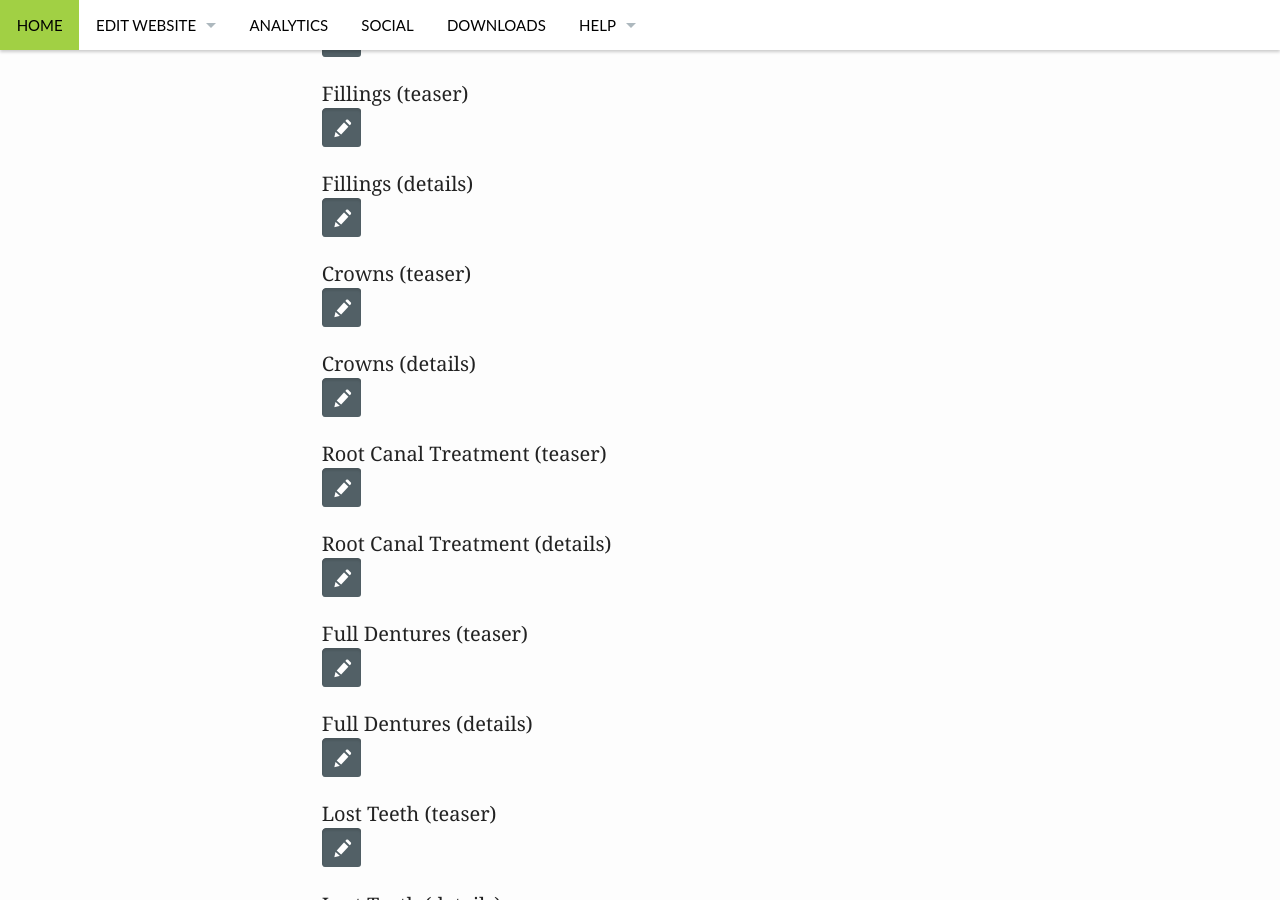
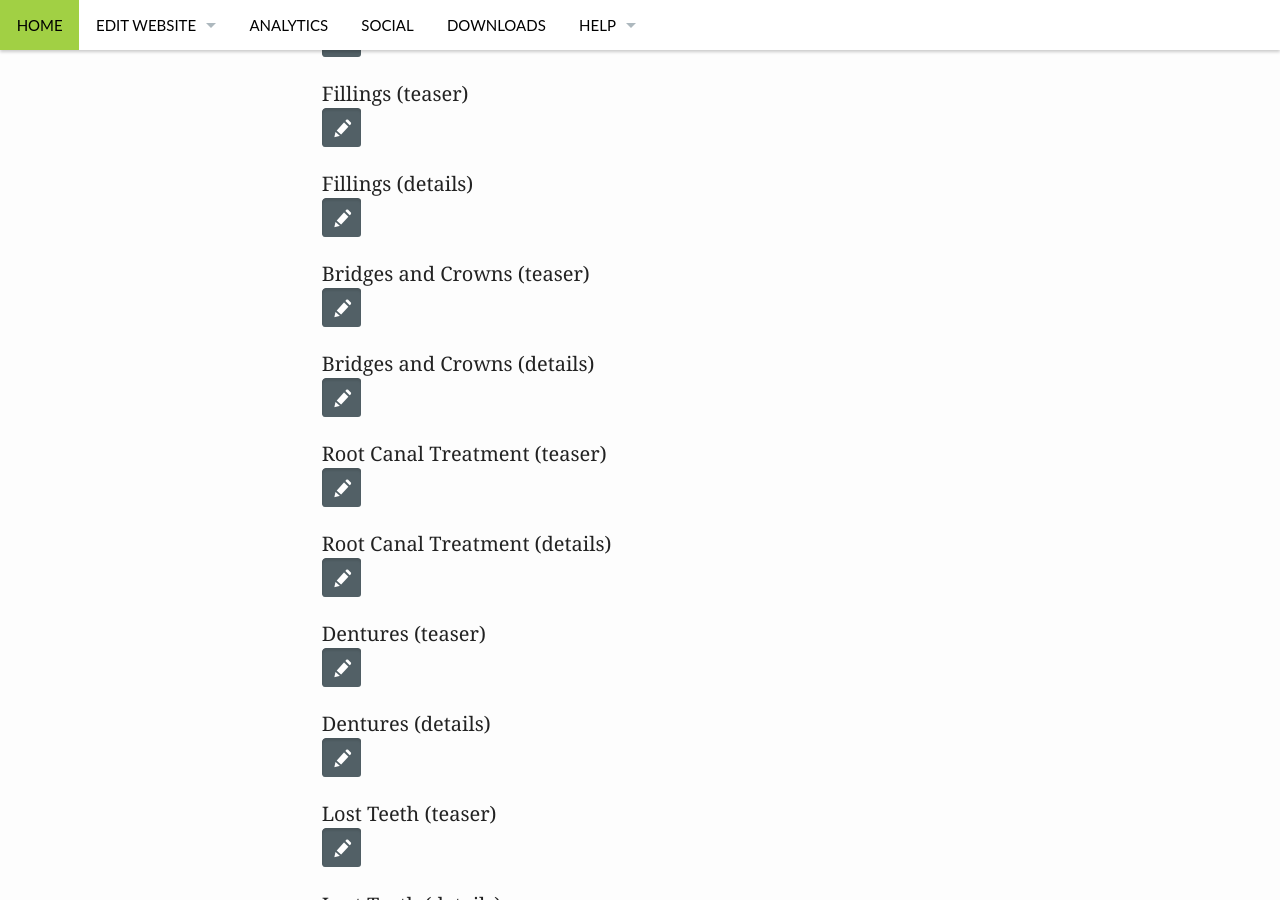
Before and after one commit to islanddentalservices/ids-console, a Jekyll site: the page built from pages/edit-content-services.md, in a window 1280 px wide and 900 px high, scrolled down 1001 px. Built offline with Jekyll 4.4.1, drawn with Linux system fonts in a browser that asks for light colours.

Commit message:
title changes

```diff
--- a/pages/edit-content-services.md
+++ b/pages/edit-content-services.md
@@ -31,10 +31,10 @@ permalink: "/edit-content-services/"
 <a href="http://prose.io/{% include config/target-website-prose-url %}/edit/gh-pages/_includes/user-edit/Services-Details-Fillings.md"><img src="{{ site.urlimg }}/edit-button.png"  alt="" border="0" /></a>
 
 
-#### Crowns (teaser)
+#### Bridges and Crowns (teaser)
 <a href="http://prose.io/{% include config/target-website-prose-url %}/edit/gh-pages/_includes/user-edit/Services-Teaser-Crowns.md"><img src="{{ site.urlimg }}/edit-button.png"  alt="" border="0" /></a>
 
-#### Crowns (details)
+#### Bridges and Crowns (details)
 <a href="http://prose.io/{% include config/target-website-prose-url %}/edit/gh-pages/_includes/user-edit/Services-Details-Crowns.md"><img src="{{ site.urlimg }}/edit-button.png"  alt="" border="0" /></a>
 
 
@@ -45,10 +45,10 @@ permalink: "/edit-content-services/"
 <a href="http://prose.io/{% include config/target-website-prose-url %}/edit/gh-pages/_includes/user-edit/Services-Details-Root-Canals.md"><img src="{{ site.urlimg }}/edit-button.png"  alt="" border="0" /></a>
 
 
-#### Full Dentures (teaser)
+#### Dentures (teaser)
 <a href="http://prose.io/{% include config/target-website-prose-url %}/edit/gh-pages/_includes/user-edit/Services-Teaser-Dentures.md"><img src="{{ site.urlimg }}/edit-button.png"  alt="" border="0" /></a>
 
-#### Full Dentures (details)
+#### Dentures (details)
 <a href="http://prose.io/{% include config/target-website-prose-url %}/edit/gh-pages/_includes/user-edit/Services-Details-Dentures.md"><img src="{{ site.urlimg }}/edit-button.png"  alt="" border="0" /></a>
 
 
```
Also changed, not shown: 10 other files.
